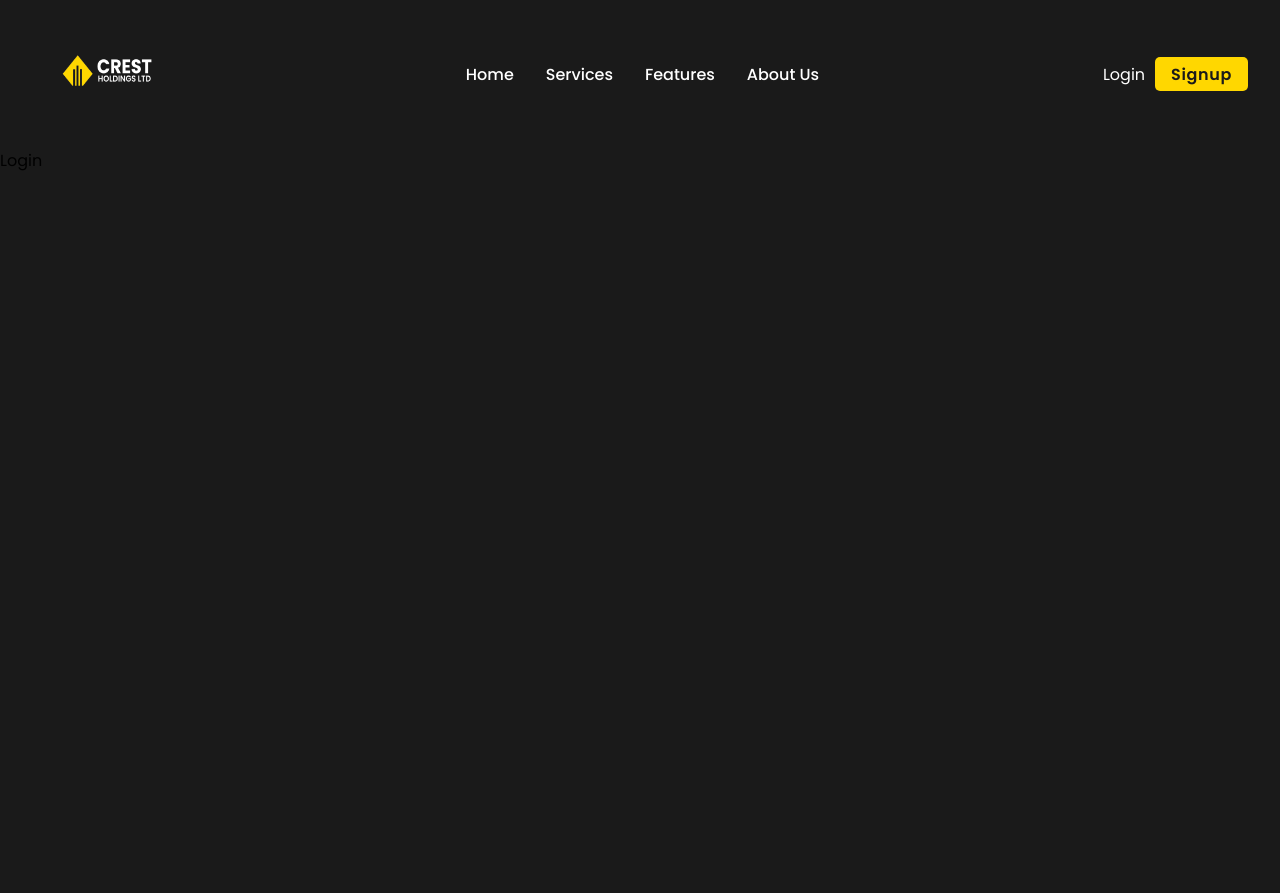
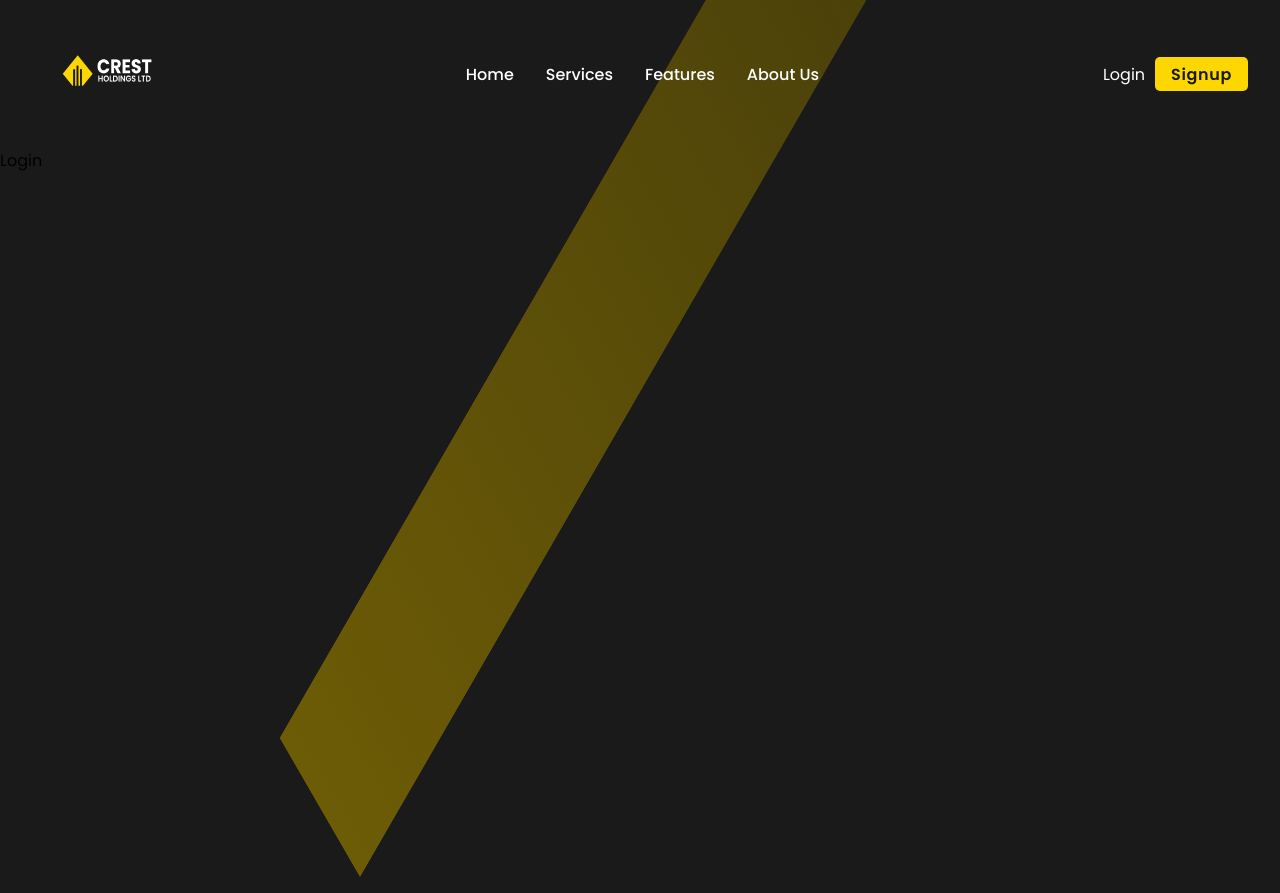
Before and after one commit to JosephWagio/crest, a React (Create React App) app: page /signin in a window 1280 px wide. Built offline with nearby package versions, Linux system fonts and the light colour scheme.

Commit message:
Noah's Commit

```diff
--- a/src/components/common/Footer/Footer.css
+++ b/src/components/common/Footer/Footer.css
@@ -4,12 +4,26 @@
 }
 
 .footer-container {
-	min-height: 40vh;
+	height: 90vh;
+}
+
+.footer-tip {
 	position: relative;
-	height: 90vh;
-	/* background: linear-gradient(90deg, var(--footer-bg), #423a0b); */
-	/* clip-path: polygon(60% 0%, 150% 90%, -30% 90%); */
-	/* clip-path: polygon(60% 0%, 150% 90%, -60% 90%); */
+	height: 20vh;
+	width: 100%;
+	background: linear-gradient(90deg, var(--footer-bg), #423a0b);
+	border-top-right-radius: 30%;
+	transform: rotate(-60deg) skewX(-30deg) scale(1, 0.866);
+}
+
+.footer-tip::before,
+.footer-tip::after {
+	content: "";
+	position: absolute;
+	width: inherit;
+	height: inherit;
+	background: inherit;
+	border-top-right-radius: inherit;
 }
 
 /* .footer-container::after {
--- a/src/components/common/Footer/Footer.jsx
+++ b/src/components/common/Footer/Footer.jsx
@@ -5,7 +5,7 @@ import "./Footer.css";
 const Footer = () => {
 	return (
 		<div className="footer-container">
-			<div className="content"></div>
+			<div className="footer-tip"></div>
 		</div>
 	);
 };
--- a/src/pages/Home/Features/Features.css
+++ b/src/pages/Home/Features/Features.css
@@ -5,7 +5,7 @@
 	align-items: center;
 	justify-content: center;
 	position: relative;
-	z-index: ;
+	z-index: 1;
 }
 
 .feature-content {
@@ -13,6 +13,8 @@
 	align-items: center;
 	justify-content: center;
 	width: 100%;
+	position: relative;
+	z-index: 1;
 }
 
 .feature-key {
@@ -86,6 +88,8 @@
 	flex-direction: column;
 	align-items: center;
 	justify-content: center;
+	position: relative;
+	z-index: 1;
 }
 
 .signup button {
--- a/src/pages/Home/Header/Header.css
+++ b/src/pages/Home/Header/Header.css
@@ -53,6 +53,8 @@
 	border: 3px solid #ffd700;
 	box-shadow: 0px 0px 20px 0px #ffd700;
 	background: #ffd7000d;
+	position: relative;
+	z-index: 1;
 }
 
 .crypto {
```
